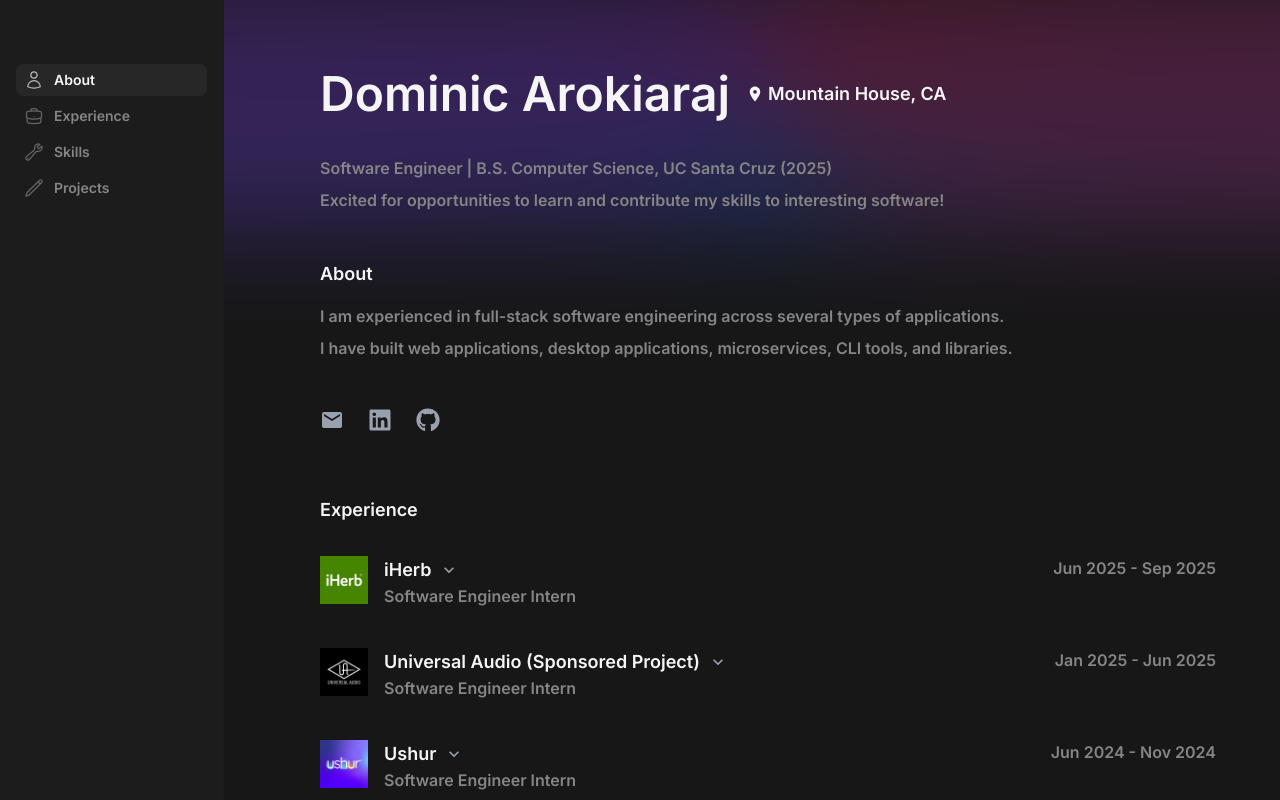
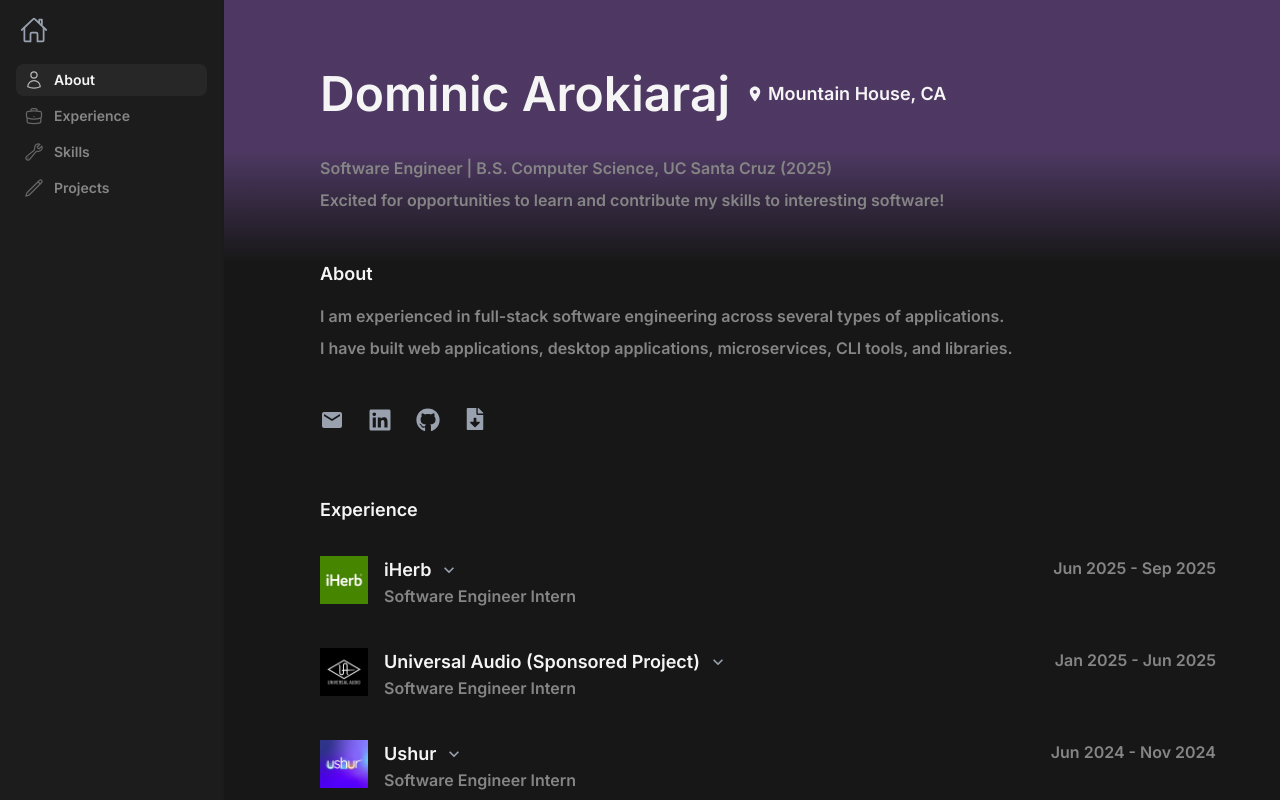
Before and after one commit to dominic-arok/personal-site, a Next.js app: page / in a window 1280 px wide. Shown: the top 800 px of the page. Built offline with nearby package versions, Linux system fonts and the light colour scheme.

Commit message:
update header size and color, add download resume button, add home button

```diff
--- a/src/app/page.tsx
+++ b/src/app/page.tsx
@@ -1,3 +1,7 @@
+"use client";
+
+import Link from 'next/link';
+import { IoHomeOutline } from 'react-icons/io5';
 import Header from '../components/Header';
 import Experience from '../components/Experience';
 import Projects from '../components/Projects';
@@ -5,8 +9,21 @@ import Skills from '../components/Skills';
 import Nav from '../components/Nav';
 
 export default function Home() {
+  const handleHomeClick = (e: React.MouseEvent<HTMLAnchorElement>) => {
+    e.preventDefault();
+    window.scrollTo({ top: 0, behavior: 'smooth' });
+  };
+
   return (
     <div className="min-h-screen bg-[#171717] text-white relative">
+      <Link
+        href="#"
+        onClick={handleHomeClick}
+        className="fixed top-4 left-5 z-50 text-gray-400 hover:text-[#734f96] transition-colors"
+        aria-label="Home"
+      >
+        <IoHomeOutline size={28} />
+      </Link>
       <Nav />
       <div className="lg:ml-64 relative z-10">
         <div className="container mx-auto px-8 lg:px-16 py-8">
--- a/src/components/Header.tsx
+++ b/src/components/Header.tsx
@@ -2,14 +2,14 @@
 
 import Link from 'next/link';
 import { MdEmail, MdLocationOn } from "react-icons/md";
-import { FaGithub, FaLinkedin } from "react-icons/fa";
+import { FaGithub, FaLinkedin, FaFileDownload } from "react-icons/fa";
 
 export default function Header() {
   return (
     <section className="relative max-w-4xl mx-auto py-8">
-      {/* Gradient Background */}
-      <div className="absolute top-[-50px] left-[-150%] right-[-150%] h-[250px] opacity-30 pointer-events-none">
-        <div className="absolute inset-0 bg-[conic-gradient(from_180deg_at_50%_50%,#2563eb_0deg,#9333ea_120deg,#db2777_240deg,#2563eb_360deg)] blur-[50px]" />
+      {/* Purple Header Background */}
+      <div className="absolute top-[-50px] left-[-150%] right-[-150%] h-[280px] pointer-events-none opacity-60">
+        <div className="absolute inset-0 bg-[linear-gradient(to_bottom,#734f96_0%,#734f96_60%,transparent_100%)]" />
       </div>
 
       {/* Content */}
@@ -66,6 +66,15 @@ export default function Header() {
           >
             <FaGithub size={24} />
           </Link>
+          <a
+            href="/resume/DominicArokiarajResume.pdf"
+            download="DominicArokiarajResume.pdf"
+            className="text-gray-400 hover:text-[#734f96] transition-colors"
+            aria-label="Download Resume"
+            title="Download Dominic's Resume"
+          >
+            <FaFileDownload size={22} />
+          </a>
         </div>
       </div>
     </section>
```
Also changed, not shown: src/components/Nav.tsx (indentation only).
